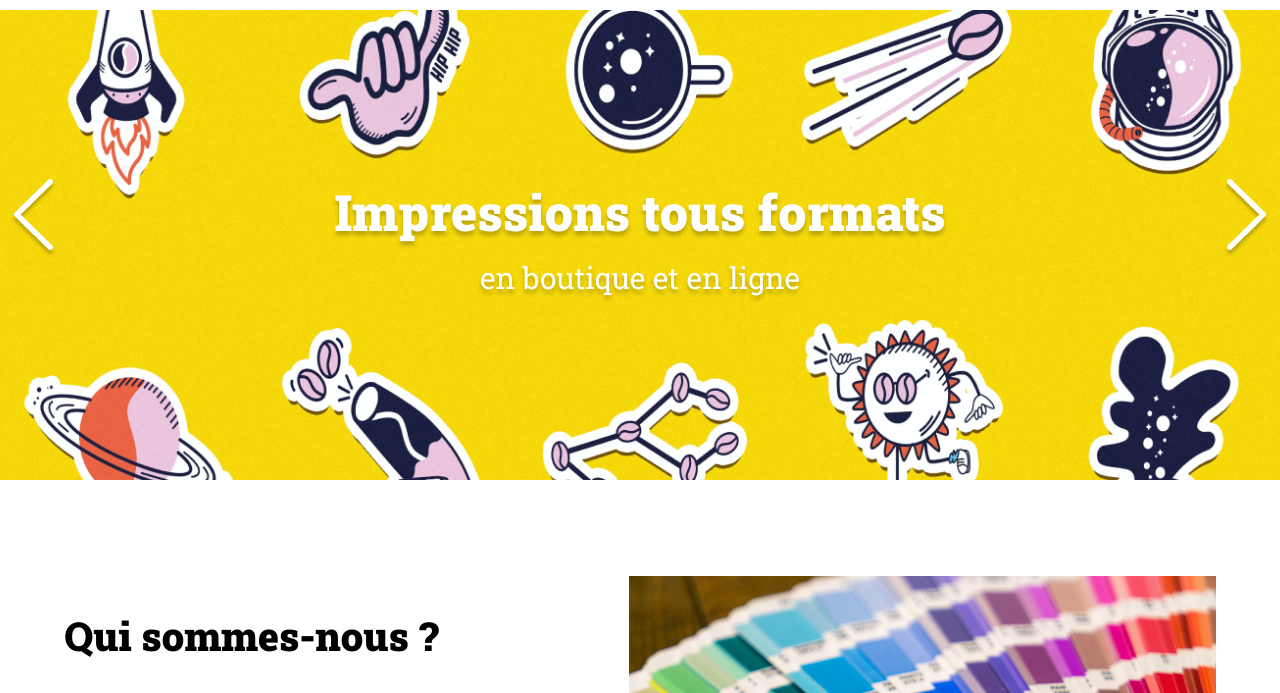
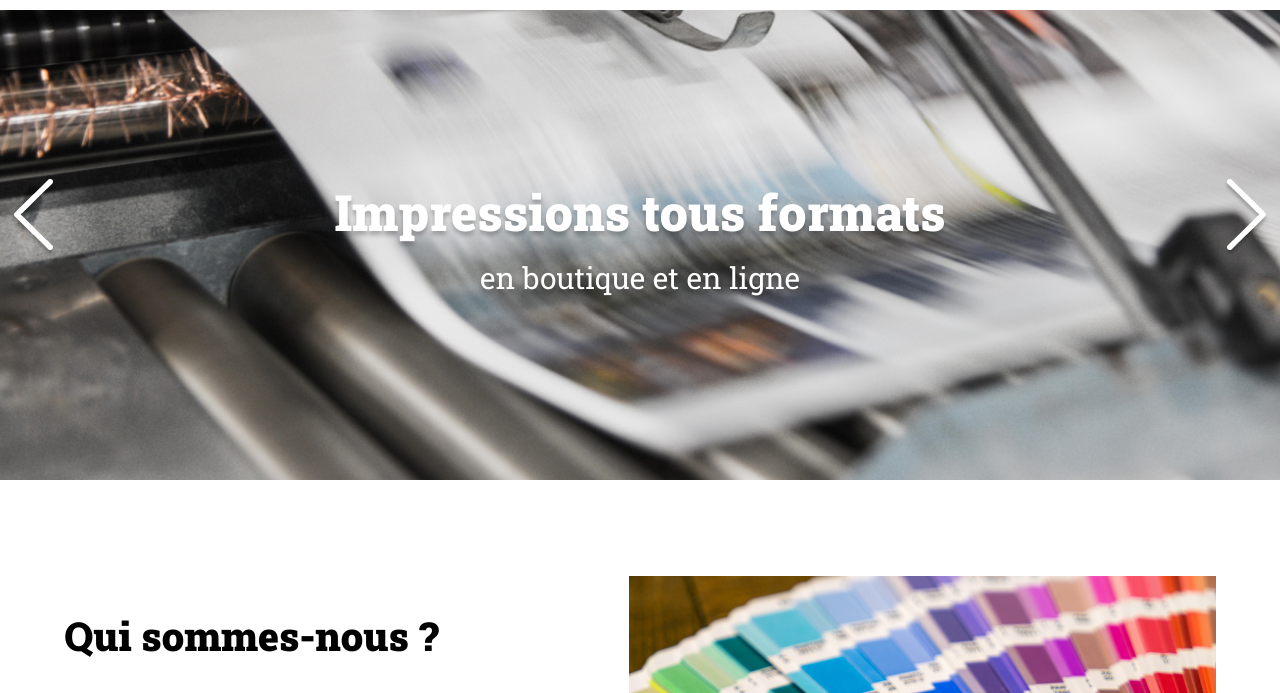
Before and after one commit to paulineballet/Print-it-JS-main, a plain HTML site: page index.html in a window 1280 px wide. Shown: the part 91-784 px from the top of the page. Drawn offline with Linux system fonts and the light colour scheme.

Commit message:
enlever les images du html

```diff
--- a/index.html
+++ b/index.html
@@ -26,10 +26,6 @@
 						</div>
 		<img class="banner-img" src="./assets/images/slideshow/slide1.jpg" alt="Banner Print-it">
 		<p>Impressions tous formats <span>en boutique et en ligne</span></p>
-		<img class="banner-img" src="./assets/images/slideshow/slide2.jpg" alt="Banner Print-it">
-		<img class="banner-img" src="./assets/images/slideshow/slide3.jpg" alt="Banner Print-it">
-		<img class="banner-img" src="./assets/images/slideshow/slide4.png" alt="Banner Print-it4">
-
 		<div class="dots">
 
 		</div>
```
